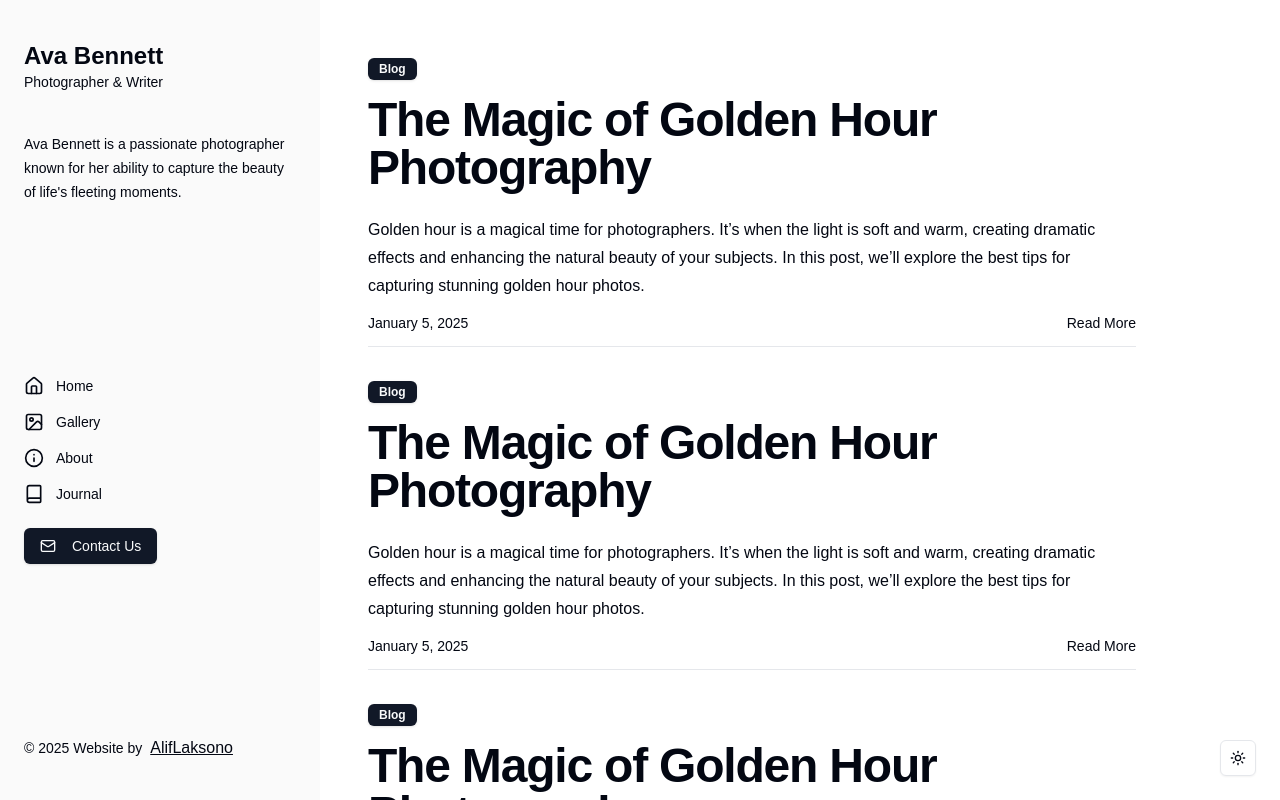
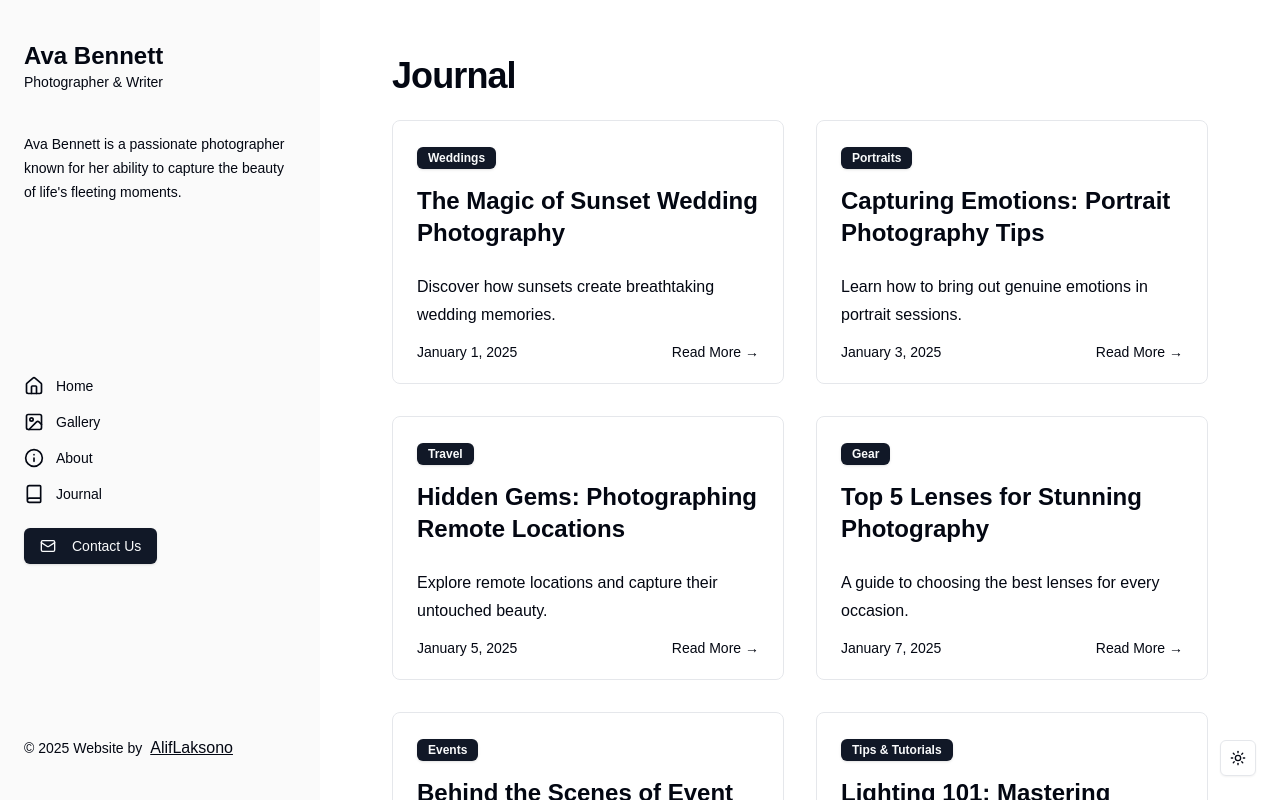
Before and after one commit to alif7laksono/ava-bennett, a Next.js app: page /journal in a window 1280 px wide. Built offline with nearby package versions, Linux system fonts and the light colour scheme.

Commit message:
add journal page

```diff
--- a/app/journal/page.tsx
+++ b/app/journal/page.tsx
@@ -1,83 +1,96 @@
 import React from "react";
 import { Badge } from "@/components/ui/badge";
 
+type BlogPost = {
+  id: number;
+  category: string;
+  title: string;
+  description: string;
+  date: string;
+  link: string;
+};
+
+const blogPosts: BlogPost[] = [
+  {
+    id: 1,
+    category: "Weddings",
+    title: "The Magic of Sunset Wedding Photography",
+    description: "Discover how sunsets create breathtaking wedding memories.",
+    date: "January 1, 2025",
+    link: "/journal/sunset-wedding-photography",
+  },
+  {
+    id: 2,
+    category: "Portraits",
+    title: "Capturing Emotions: Portrait Photography Tips",
+    description:
+      "Learn how to bring out genuine emotions in portrait sessions.",
+    date: "January 3, 2025",
+    link: "/journal/portrait-tips",
+  },
+  {
+    id: 3,
+    category: "Travel",
+    title: "Hidden Gems: Photographing Remote Locations",
+    description: "Explore remote locations and capture their untouched beauty.",
+    date: "January 5, 2025",
+    link: "/journal/hidden-gems",
+  },
+  {
+    id: 4,
+    category: "Gear",
+    title: "Top 5 Lenses for Stunning Photography",
+    description: "A guide to choosing the best lenses for every occasion.",
+    date: "January 7, 2025",
+    link: "/journal/top-5-lenses",
+  },
+  {
+    id: 5,
+    category: "Events",
+    title: "Behind the Scenes of Event Photography",
+    description:
+      "Tips and tricks for capturing unforgettable event photography moments.",
+    date: "January 9, 2025",
+    link: "/journal/event-photography",
+  },
+  {
+    id: 6,
+    category: "Tips & Tutorials",
+    title: "Lighting 101: Mastering Studio Lights",
+    description:
+      "A beginner’s guide to mastering studio photography lighting techniques.",
+    date: "January 11, 2025",
+    link: "/journal/lighting-101",
+  },
+];
+
 export default function Journal() {
   return (
-    <div className="mt-4 lg:mt-8 px-2 lg:px-6">
-      <div className="mt-4 lg:mt-8">
-        <Badge>Blog</Badge>
-        <div className="max-w-3xl mt-2 lg:mt-4 border-b pb-4">
-          <h1 className="scroll-m-20 text-4xl font-extrabold tracking-tight lg:text-5xl">
-            The Magic of Golden Hour Photography
-          </h1>
-          <p className="leading-7 [&:not(:first-child)]:mt-6">
-            Golden hour is a magical time for photographers. It’s when the light
-            is soft and warm, creating dramatic effects and enhancing the
-            natural beauty of your subjects. In this post, we’ll explore the
-            best tips for capturing stunning golden hour photos.
-          </p>
-          <div className="flex justify-between items-center mt-2 lg:mt-4">
-            <small className="text-sm font-medium leading-none">
-              January 5, 2025
-            </small>
-            <small className="text-sm font-medium leading-none">
-              Read More
-            </small>
+    <div className="mt-8 px-6 lg:px-12">
+      <h1 className="text-4xl font-extrabold tracking-tight mb-6">Journal</h1>
+      <div className="grid grid-cols-1 lg:grid-cols-2 gap-8">
+        {blogPosts.map((post) => (
+          <div
+            key={post.id}
+            className=" border rounded-lg hover:shadow-md transition p-6"
+          >
+            <Badge>{post.category}</Badge>
+            <h2 className="text-2xl font-bold mt-4">{post.title}</h2>
+            <p className="leading-7 [&:not(:first-child)]:mt-6">
+              {post.description}
+            </p>
+            <div className="flex justify-between items-center mt-4">
+              <small className="text-sm font-medium leading-none">
+                {" "}
+                {post.date}
+              </small>
+              <a href={post.link} className="text-sm font-medium leading-none">
+                Read More →
+              </a>
+            </div>
           </div>
-        </div>
-      </div>
-
-      <div className="mt-4 lg:mt-8">
-        <Badge>Blog</Badge>
-        <div className="max-w-3xl mt-2 lg:mt-4 border-b pb-4">
-          <h1 className="scroll-m-20 text-4xl font-extrabold tracking-tight lg:text-5xl">
-            The Magic of Golden Hour Photography
-          </h1>
-          <p className="leading-7 [&:not(:first-child)]:mt-6">
-            Golden hour is a magical time for photographers. It’s when the light
-            is soft and warm, creating dramatic effects and enhancing the
-            natural beauty of your subjects. In this post, we’ll explore the
-            best tips for capturing stunning golden hour photos.
-          </p>
-          <div className="flex justify-between items-center mt-2 lg:mt-4">
-            <small className="text-sm font-medium leading-none">
-              January 5, 2025
-            </small>
-            <small className="text-sm font-medium leading-none">
-              Read More
-            </small>
-          </div>
-        </div>
-      </div>
-
-      <div className="mt-4 lg:mt-8">
-        <Badge>Blog</Badge>
-        <div className="max-w-3xl mt-2 lg:mt-4 border-b pb-4">
-          <h1 className="scroll-m-20 text-4xl font-extrabold tracking-tight lg:text-5xl">
-            The Magic of Golden Hour Photography
-          </h1>
-          <p className="leading-7 [&:not(:first-child)]:mt-6">
-            Golden hour is a magical time for photographers. It’s when the light
-            is soft and warm, creating dramatic effects and enhancing the
-            natural beauty of your subjects. In this post, we’ll explore the
-            best tips for capturing stunning golden hour photos.
-          </p>
-          <div className="flex justify-between items-center mt-2 lg:mt-4">
-            <small className="text-sm font-medium leading-none">
-              January 5, 2025
-            </small>
-            <small className="text-sm font-medium leading-none">
-              Read More
-            </small>
-          </div>
-        </div>
+        ))}
       </div>
     </div>
   );
 }
-
-// badge :category
-// h1 :title
-// p :article or paragraph
-// small :date upload
-// small :read more
```
